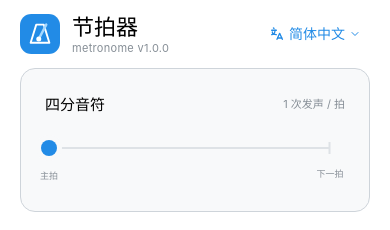
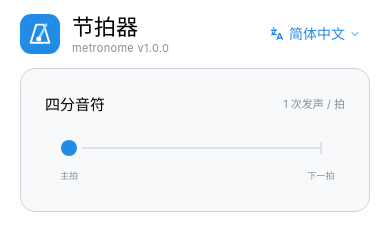
Before and after one commit to ChrisKimZHT/metronome, a React (Vite) app: page / in a window 390 px wide. Shown: the top 230 px of the page. Built offline with nearby package versions, Linux system fonts and the light colour scheme.

Commit message:
style: fix rhythm timeline alignment

```diff
--- a/src/styles.css
+++ b/src/styles.css
@@ -472,13 +472,14 @@ h1 {
 }
 
 .rhythm-timeline {
-    padding: 6px 9px 0;
+    min-width: 0;
+    padding: 6px 16px 0;
 }
 
 .timeline-track {
     height: 47px;
     position: relative;
-    margin-right: 11px;
+    margin: 0;
 }
 
 .track-line {
@@ -521,7 +522,11 @@ h1 {
 }
 
 .marker-label {
-    margin-top: 13px;
+    position: absolute;
+    top: 29px;
+    left: 50%;
+    transform: translateX(-50%);
+    white-space: nowrap;
     font-size: 9px;
     color: var(--mantine-color-dimmed);
     font-variant-numeric: tabular-nums;
@@ -530,20 +535,28 @@ h1 {
 .end-marker {
     position: absolute;
     right: 0;
-    top: 2px;
+    top: 0;
     transform: translateX(50%);
     display: flex;
     align-items: center;
     flex-direction: column;
-    gap: 13px;
     font-size: 9px;
     color: var(--mantine-color-dimmed);
 }
 
 .end-marker>span:first-child {
+    margin-top: 2px;
     height: 12px;
     width: 2px;
     background: var(--mantine-color-gray-3);
+}
+
+.end-marker>span:last-child {
+    position: absolute;
+    top: 29px;
+    left: 50%;
+    transform: translateX(-50%);
+    white-space: nowrap;
 }
 
 .playhead {
@@ -694,7 +707,7 @@ h1 {
     }
 
     .rhythm-timeline {
-        padding: 0 4px;
+        padding: 0 24px;
     }
 }
 
```
